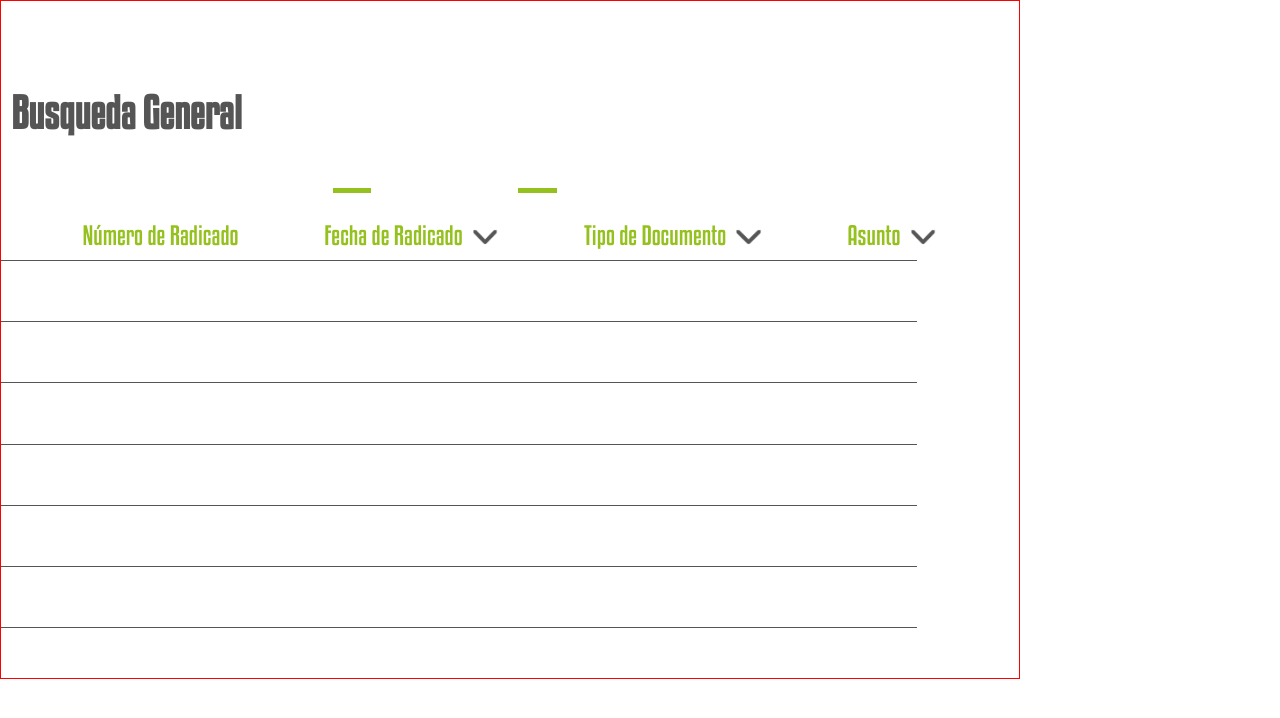
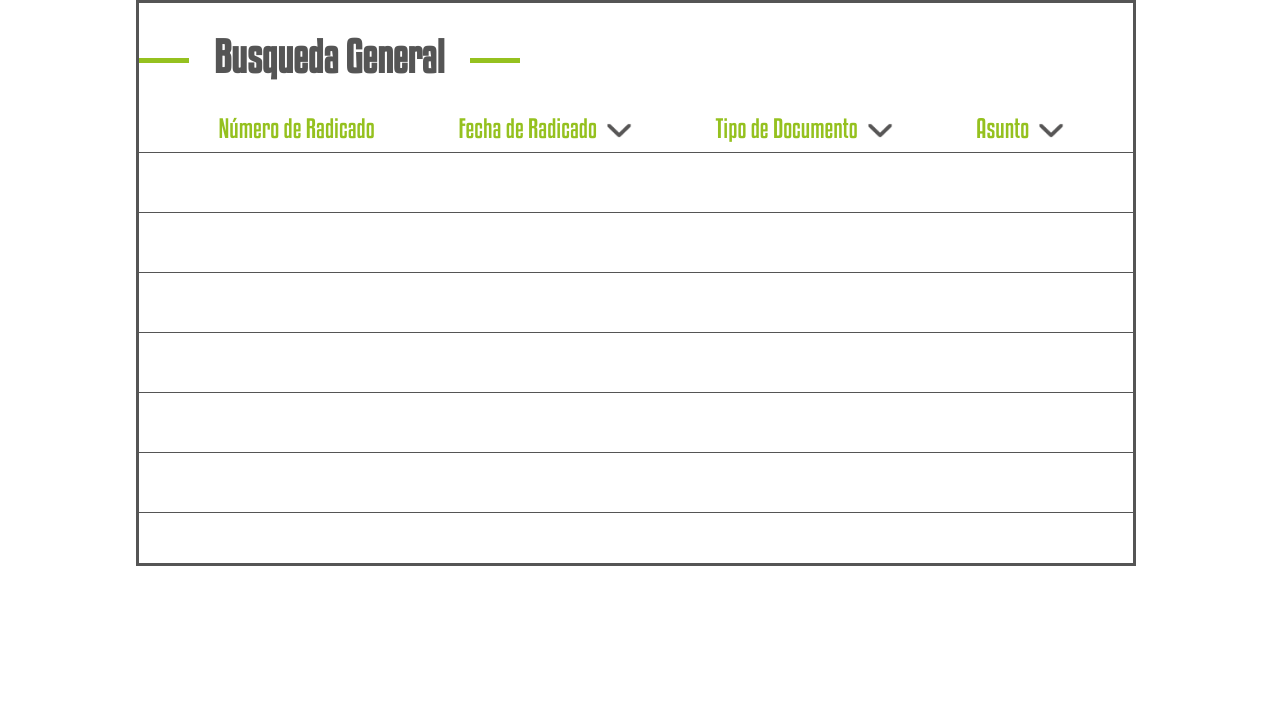
Before and after one commit to ozarta/SoftDesk, a plain HTML site: page busqueda.html in a window 1280 px wide. Drawn offline with Linux system fonts and the light colour scheme.

Commit message:
busqueda actualizado

```diff
--- a/busqueda.html
+++ b/busqueda.html
@@ -22,7 +22,7 @@
         <h1> Busqueda General </h1>
         <div class="lineas2"></div>
     </div>
-    <div style="color: #95C11F; margin-top: 8%; font-size: 25px">
+    <div style="color: #95C11F; font-size: 25px">
         <label class="titulos">Número de Radicado</label>
         <label class="titulos">Fecha de Radicado</label><img src="img/desplegar_gris.png" class="iconoflecha">
         <label class="titulos">Tipo de Documento</label><img src="img/desplegar_gris.png" class="iconoflecha">
--- a/stylesheet/style.css
+++ b/stylesheet/style.css
@@ -50,11 +50,13 @@ body{
 
 
 .busqueda{
-    margin-top: 9%;
     font-size: 21px;
-    margin-left: -0.5%;
+    display: inline-flex;
 }
-
+h1{
+    margin-left: 25px;
+    margin-right: 25px;
+}
 input{
     font-family: kenyan;
 }
@@ -68,31 +70,22 @@ body{
 }
 
 .contenidocentral{
-    border: solid red 1px;
-    display: inline-block;
-    width: 80%;
+    border: solid;
     margin: auto;
+    width: 1000px;
+    box-sizing: border-box;
 }
 /**/
-.busqueda{
-    margin-top: 8.5%;
-    font-size: 21px;
-    margin-left: 1%;
 
-}
 .lineas1{
     border-top: 0.15cm #95C11F solid ;
-    width: 3%;
-    position: absolute;
-    left: 26%;
-    top: 23.5%;
+    width: 50px;
+    margin-top: 55px;
 }
 .lineas2{
     border-top: 0.15cm #95C11F solid ;
-    width: 3%;
-    position: absolute;
-    left: 40.5%;
-    top: 23.5%;
+    width: 50px;
+    margin-top: 55px;
 }
 .lineas1new{
     border-top: 0.15cm #95C11F solid ;
@@ -114,8 +107,8 @@ body{
 }
 .cuadros{
     border-top:0.05cm solid;
-    margin-top: 1%;
-    width: 90%;
+    margin-top: 0.9%;
+    width: 100%;
     height: 50px;
 }
 .titulos{
```
